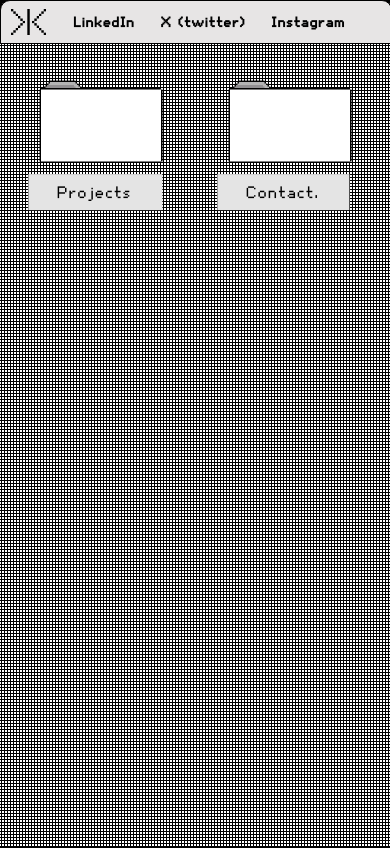
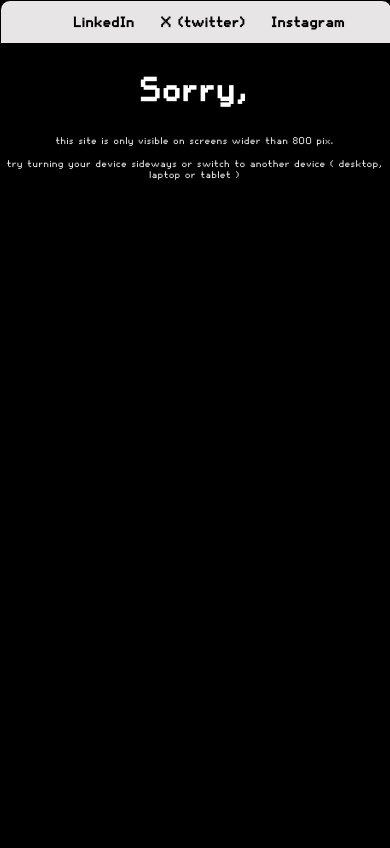
Before and after one commit to kris-den-hertog/portSys1, a plain HTML site: page index.html in a window 390 px wide. Shown: the top 848 px of the page. Drawn offline with Linux system fonts and the light colour scheme.

Commit message:
mobile div added

```diff
--- a/css/global.css
+++ b/css/global.css
@@ -27,6 +27,9 @@ nav {
     height: 95vh;
     background-image: url("../img/default.png");
 
+}
+#mobile {
+    display: none;
 }
 
 #menuButton {
@@ -263,6 +266,25 @@ nav {
 
 
 @media (max-width: 800px) {
+
+    #mobile {
+        display: block;
+        width: 100vw;
+        height: 100vh;
+        z-index: 6;
+        font-family: main;
+        font-size: 3vw;
+        background-color: black;
+        color: white;
+        text-align: center;
+    }
+    #sorry {
+        font-size: 10vw;
+    }
+    #menuButton {
+        display: none;
+    }
+
     .folderContainer {
         display: flex;
         flex-direction: row;
--- a/index.html
+++ b/index.html
@@ -5,8 +5,8 @@
     <meta name="viewport" content="width=device-width, initial-scale=1.0">
     <link rel="stylesheet" href="/css/global.css">
     <link rel="stylesheet" href="/css/animation.css">
-    <link rel="icon" href="img/KLogo.svg">
     <title> BETA Portfolio - Kris den Hertog</title>
+    <link rel="icon" href="menu.png" type="image/png">
 </head>
 <body>
     <nav>
@@ -19,6 +19,11 @@
 
     </nav>
     <main id="main">
+        <div id="mobile">
+            <h1 id="sorry">Sorry,</h1>
+            <p>this site is only visible on screens wider than 800 pix.</p>
+            <p>try turning your device sideways or switch to another device ( desktop, laptop or tablet )</p>
+        </div>
         <div id="projectWindow">
             <div id="projectTitle">
                 <h1 class="title">Projects folder</h1>
@@ -26,7 +31,7 @@
             <div  class="projectContainer" id="projectContainer">
                 <div id="pf" class="row"><img src="img/textFile.png" class="file"><p class="fileText">Portfolio</p></div>
                 <div id="fc" class="row"><img src="img/textFile.png" class="file"><p class="fileText">Frenchcore.com</p></div>
-                <div id="dp" class="row"><img src="img/textFile.png" class="file"><p class="fileText">Delaypay</p></div
+                <div id="dp" class="row"><img src="img/textFile.png" class="file"><p class="fileText">Delaypay</p></div>
 
 
             </div>
```
